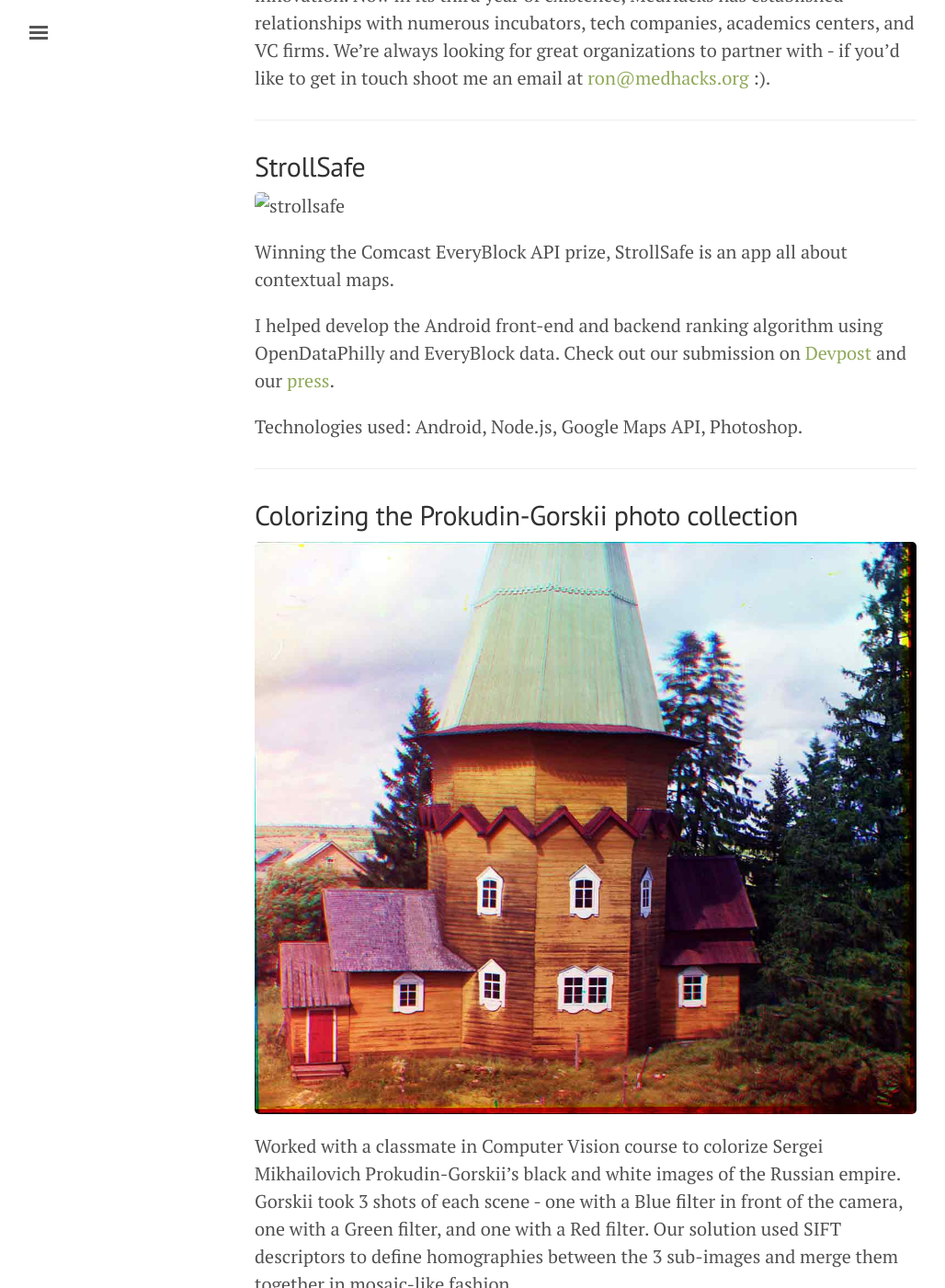
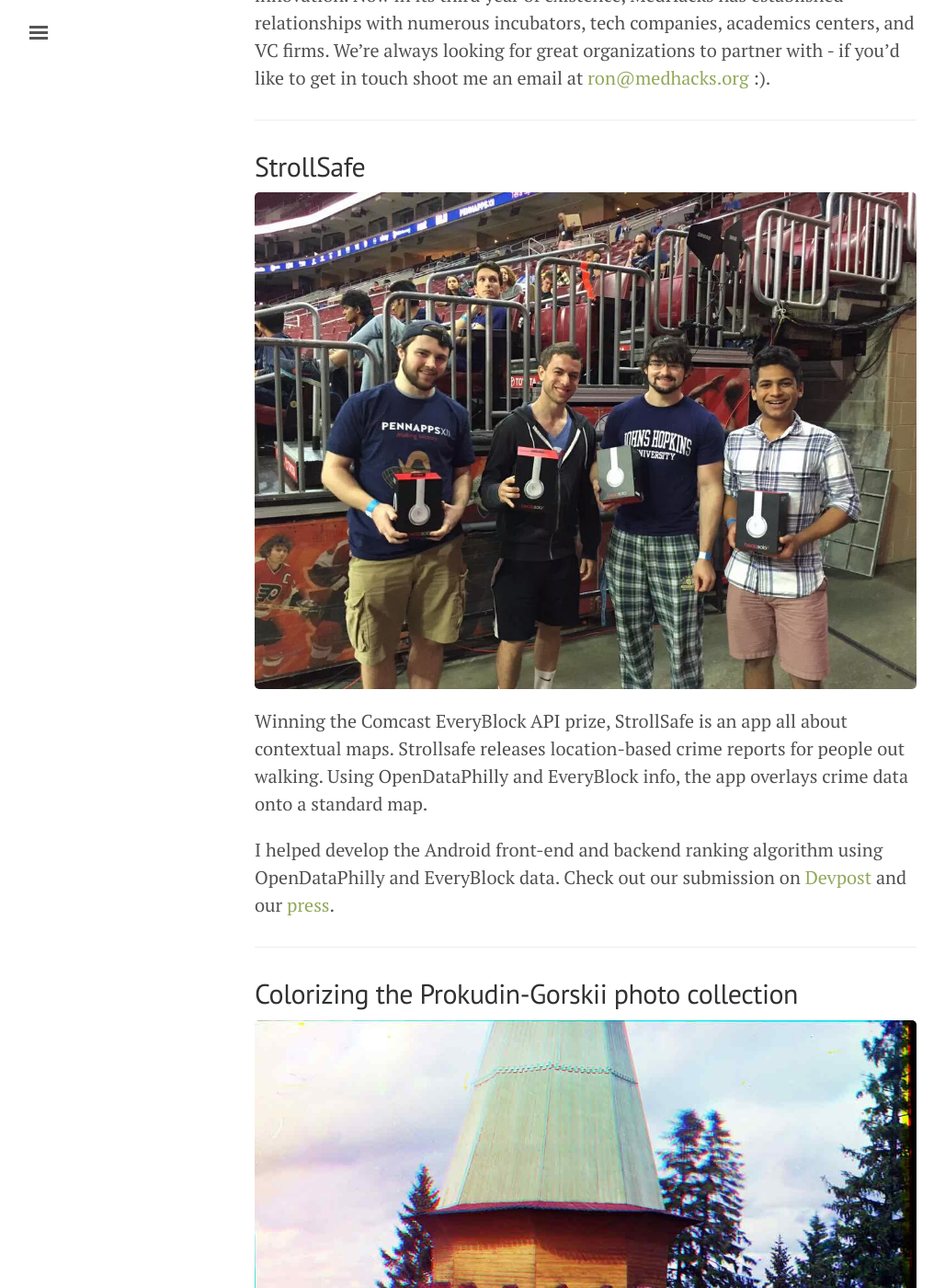
Before and after one commit to ronboger/ronboger.github.io, a Jekyll site: the page built from projects.md, in a window 1280 px wide and 1400 px high, scrolled down 2409 px. Shown: the whole window at 92% size, without its empty margins (3-1031 px from the left). Built offline with Jekyll 4.4.1, drawn with Linux system fonts in a browser that asks for light colours; some of the changed text lies outside the part shown.

Commit message:
adding flapp images

```diff
--- a/projects.md
+++ b/projects.md
@@ -23,10 +23,9 @@
 
 ## Flapp
 
-<!-- Main flapp image -->
-<img class="img-responsive project-image" src="../assets/images/projects/flapp.jpg" alt="flapp"/>
+<img class="img-responsive project-image" src="../assets/images/projects/flapp.png" alt="flapp"/>
 
-As part of my Biomedical Engineering Design Team, I cofounded <a href="">flapp</a>, a mobile application for 3D local soft-tissue flap Design for facial reconstructive surgery. Flapp established collaborations with the Johns Hopkins School of Medicine and Center for Bioengineering Innovation and Design. Further, we won several honors and grants: Finalist for JHU Business Plan Competition, inHealth Shark Tank, and the Dr. Andrew Malinow Bridge Funding Award.
+As part of my Biomedical Engineering Design Team, I cofounded <a href="http://dt5.github.io/">flapp</a>, a mobile application for 3D local soft-tissue flap Design for facial reconstructive surgery. Flapp established collaborations with the Johns Hopkins School of Medicine and Center for Bioengineering Innovation and Design. Further, we won several honors and grants: Finalist for JHU Business Plan Competition, inHealth Shark Tank, and the Dr. Andrew Malinow Bridge Funding Award.
 
 ---
 
@@ -42,16 +41,11 @@
 
 ## StrollSafe
 
-<!-- Image of us with our beats -->
 <img class="img-responsive project-image" src="../assets/images/projects/strollsafe.jpg" alt="strollsafe"/>
 
-Winning the Comcast EveryBlock API prize, StrollSafe is an app all about contextual maps.
-<!-- Devpost writing -->
+Winning the Comcast EveryBlock API prize, StrollSafe is an app all about contextual maps. Strollsafe releases location-based crime reports for people out walking. Using OpenDataPhilly and EveryBlock info, the app overlays crime data onto a standard map.
 
-I helped develop the Android front-end and backend ranking algorithm using OpenDataPhilly and EveryBlock data. Check out our submission on <a href="">Devpost</a> and our <a href="">press</a>.
-
-Technologies used: Android, Node.js, Google Maps API, Photoshop.
-
+I helped develop the Android front-end and backend ranking algorithm using OpenDataPhilly and EveryBlock data. Check out our submission on <a href="https://devpost.com/software/strollsafe">Devpost</a> and our <a href="http://technical.ly/baltimore/2015/09/09/heres-project-jhu-students-took-home-top-prize-pennapps/">press</a>.
 
 ---
 
@@ -61,8 +55,6 @@
 
 Worked with a classmate in Computer Vision course to colorize Sergei Mikhailovich Prokudin-Gorskii’s black and white images of the Russian empire. Gorskii took 3 shots of each scene - one with a Blue filter in front of the camera, one with a Green filter, and one with a Red filter. Our solution used SIFT descriptors to define homographies between the 3 sub-images and merge them together in mosaic-like fashion.
 
-Technologies used: MATLAB.
-
 ---
 
 ## Dash
@@ -71,5 +63,3 @@
 
 Placing as the top JHU team and 3rd overall at Hophacks Spring 2015, Dash is an incentive based fitness app that allows users to competitively race their friends. Users can schedule their races within the Dash interface, which allows them to set an endpoint and the amount each competitor must wager to enter the race. It's simple: first person to reach the end marker wins the prize. We wanted to revolutionize the way people think about fitness, and Dash provides motivation and childlike wonder to running again. Along with being a primary developer on the project, I designed the entire UI/UX.
 Check out our submission on <a href="http://challengepost.com/software/dash-3nb0n">DevPost</a> and our presentation on <a href="http://youtu.be/gSPnXP_eHsE?t=1h8m45s">YouTube</a>.
-
-Technologies used: Android SDK, Java, XML, Javascript, Node.js, Venmo API, Google Maps API, Photoshop.
```
Also changed, not shown: _posts/2017-01-15-anextchapter.md (+1 -1 lines), assets/images/projects/strollsafe.jpg (added), 1 other file.
